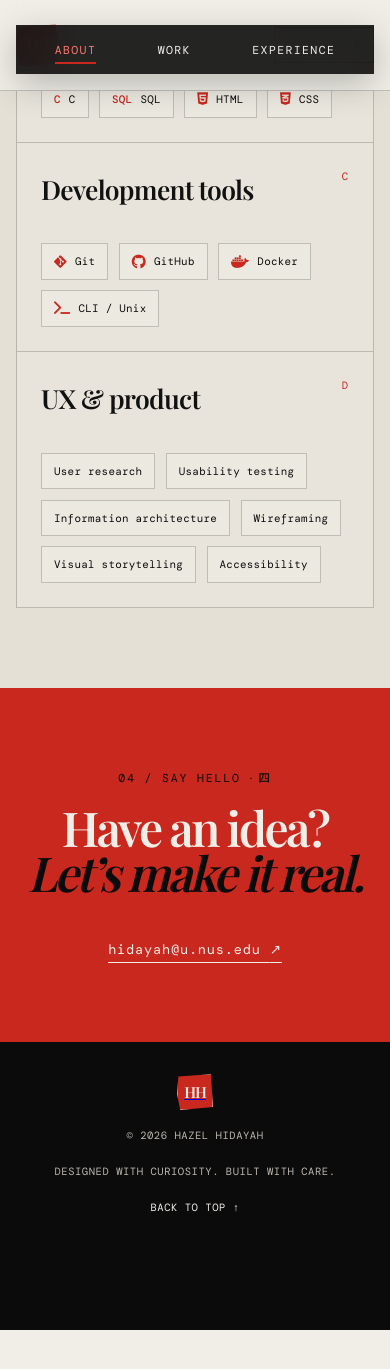
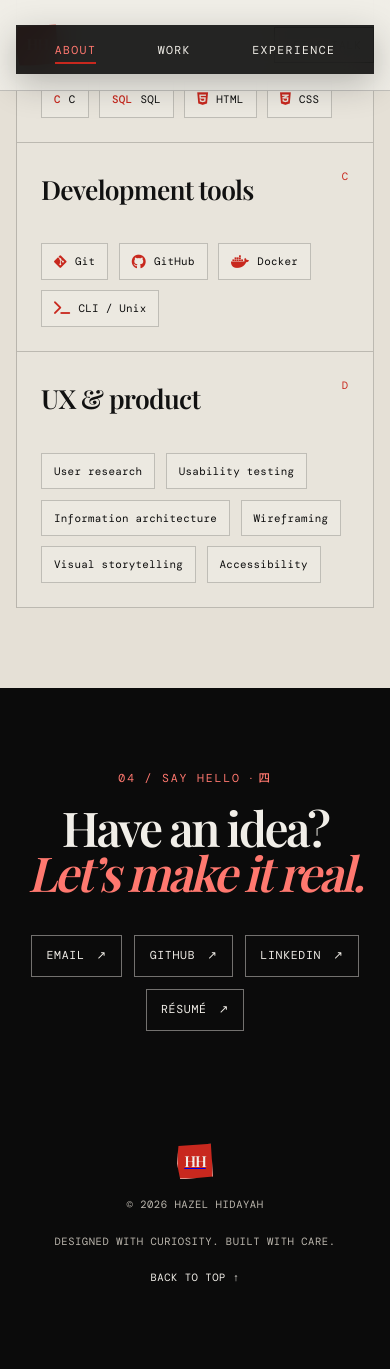
Before and after one commit to hazelhidayah/hazelhidayah.github.io, a Jekyll site: the page built from index.markdown, in a window 390 px wide and 1400 px high, scrolled down 3510 px. Shown: the top 1369 px of the window. Built offline with Jekyll 4.4.1, drawn with Linux system fonts in a browser that asks for light colours; some web fonts are replaced; before the commit the page ends 4840 px from its top, so only the background shows below that.

Commit message:
Expand accessible contact section links

```diff
--- a/assets/css/style.css
+++ b/assets/css/style.css
@@ -1485,25 +1485,46 @@ body::before {
 .contact-strip {
   position: relative;
   overflow: hidden;
-  background: var(--red);
+  background: var(--ink);
   text-align: center;
 }
 
 .contact-strip .section-number,
 .contact-strip h2 em {
-  color: var(--charcoal);
+  color: var(--red-on-dark);
 }
 
 .contact-strip h2 {
   margin-bottom: 2.5rem;
 }
 
-.contact-email {
+.contact-links {
+  display: flex;
+  flex-wrap: wrap;
+  justify-content: center;
+  gap: 0.75rem;
+}
+
+.contact-link {
+  display: inline-flex;
+  align-items: center;
+  gap: 0.75rem;
+  padding: 0.65rem 0.9rem;
+  border: 1px solid rgba(241, 238, 232, 0.45);
   color: var(--paper);
   font-family: var(--mono);
-  font-size: clamp(0.85rem, 2vw, 1rem);
+  font-size: 0.72rem;
   letter-spacing: 0.06em;
-  text-underline-offset: 0.5rem;
+  text-decoration: none;
+  text-transform: uppercase;
+  transition: background 180ms ease, color 180ms ease, border-color 180ms ease;
+}
+
+.contact-link:hover,
+.contact-link:focus-visible {
+  border-color: var(--paper);
+  background: var(--paper);
+  color: var(--ink);
 }
 
 .site-footer {
--- a/index.markdown
+++ b/index.markdown
@@ -174,6 +174,11 @@ description: "Hazel Hidayah — Computer Science student, designer, and creative
   <div class="section-inner contact-strip__inner">
     <p class="section-number">04 / Say hello <span class="section-number__han" lang="zh">· 四</span></p>
     <h2>Have an idea?<br /><em>Let’s make it real.</em></h2>
-    <a href="mailto:{{ site.email }}" class="contact-email">{{ site.email }} <span aria-hidden="true">↗</span></a>
+    <div class="contact-links" aria-label="Contact and profile links">
+      <a href="mailto:{{ site.email }}" class="contact-link">Email <span aria-hidden="true">↗</span></a>
+      <a href="https://github.com/{{ site.github_username }}" class="contact-link" target="_blank" rel="noopener noreferrer">GitHub <span aria-hidden="true">↗</span></a>
+      <a href="{{ site.linkedin_url }}" class="contact-link" target="_blank" rel="noopener noreferrer">LinkedIn <span aria-hidden="true">↗</span></a>
+      <a href="{{ '/assets/docs/tech-resume.pdf' | relative_url }}" class="contact-link" target="_blank" rel="noopener noreferrer">Résumé <span aria-hidden="true">↗</span></a>
+    </div>
   </div>
 </section>
```
